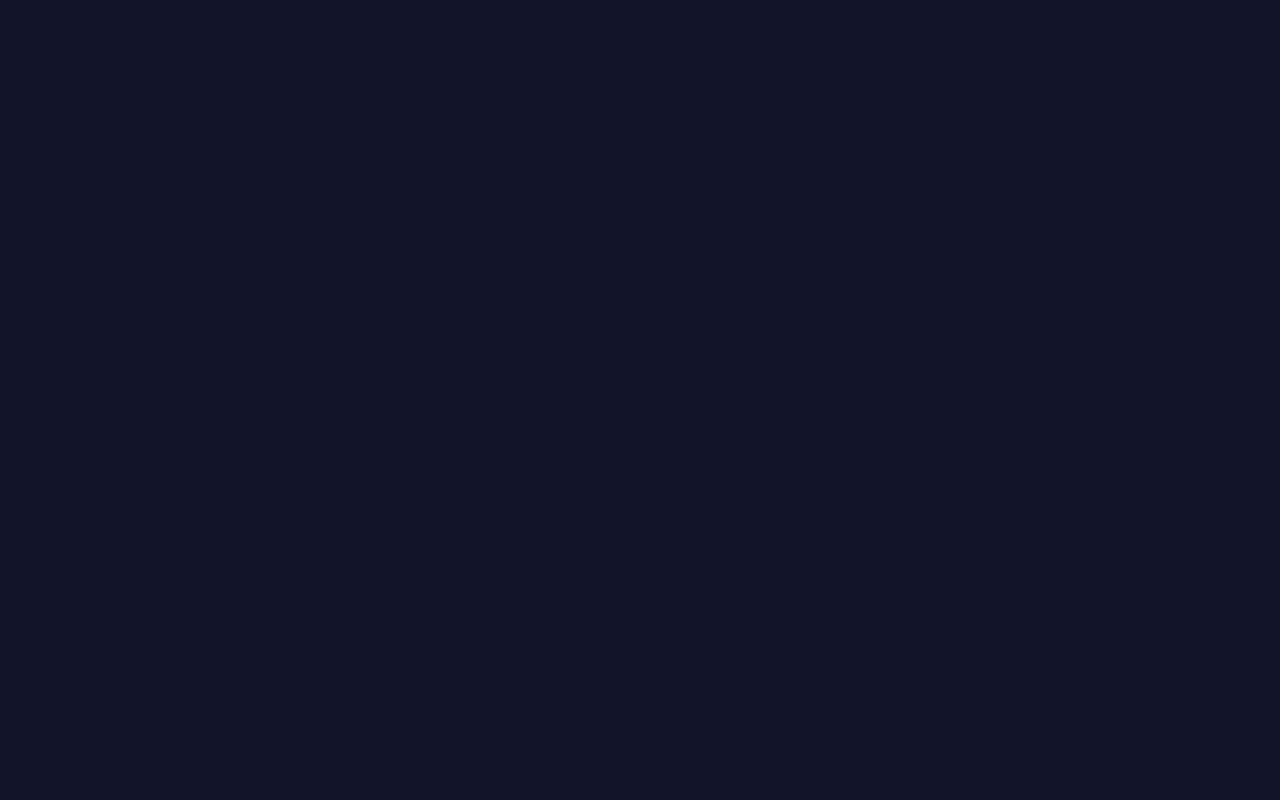
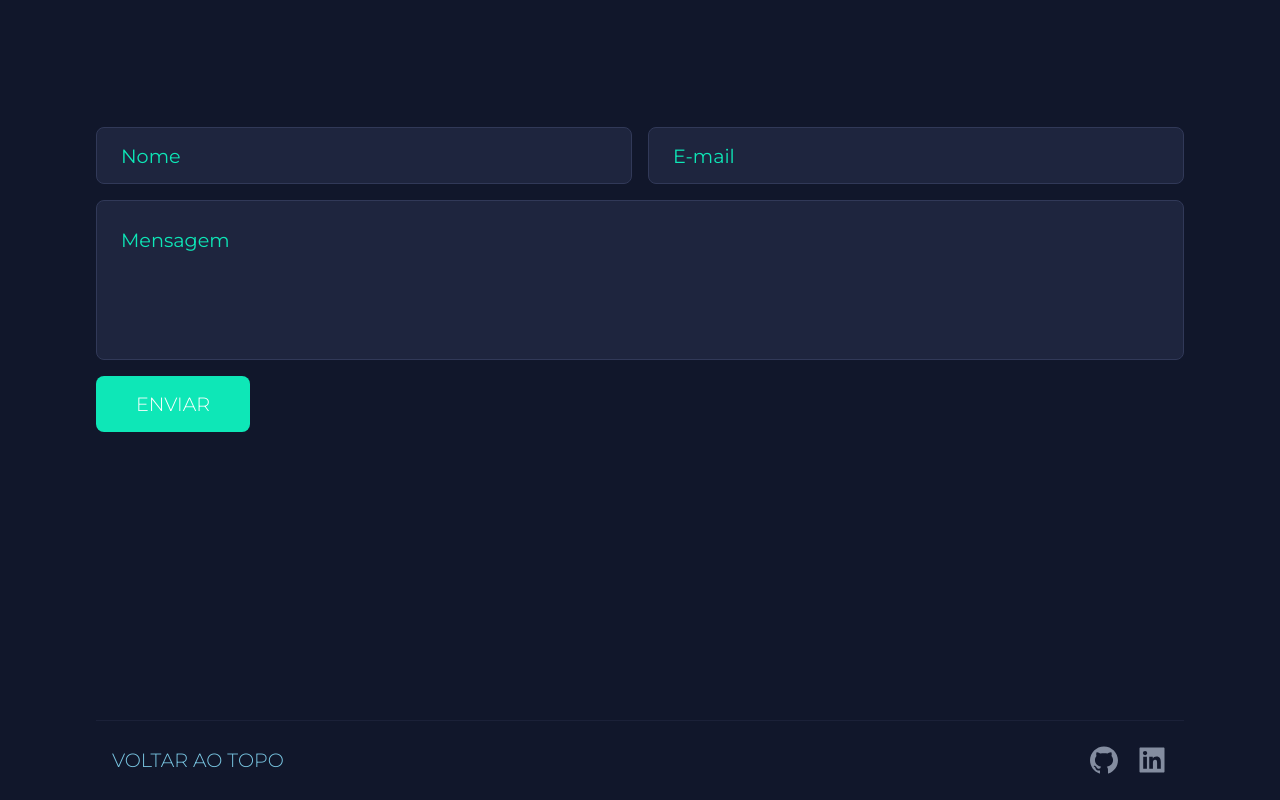
Before and after one commit to guiduzera/my_app, a Next.js app: page / in a window 1280 px wide. Shown: the part 4596-5396 px from the top of the page. Before the commit the page ends 4147 px from the top, so only its background shows below. Built offline with nearby package versions, Linux system fonts and the light colour scheme.

Commit message:
adicionando a area de contato e footer

```diff
--- /dev/null
+++ b/src/components/FormContato/Form.tsx
@@ -0,0 +1,75 @@
+import { useState } from 'react';
+// import toast from 'react-hot-toast';
+// import { sendContactMail } from '../../services/sendMail';
+import theme from '../../styles/theme';
+import { FormContainer, Input, TextArea } from './styles';
+
+export default function Form() {
+  const [nome, setNome] = useState('');
+  const [email, setEmail] = useState('');
+  const [mensagem, setMensagem] = useState('');
+
+  const [loading, setLoading] = useState(false);
+
+  async function handleSubmit(event) {
+    event.preventDefault();
+
+    if (!nome || !email || !mensagem) {
+      toast('Preencha todos os campos para enviar sua mensagem!', {
+        style: {
+          background: theme.error,
+          color: '#fff'
+        }
+      });
+      return;
+    }
+
+    try {
+      setLoading(true);
+      await sendContactMail(nome, email, mensagem);
+      setNome('');
+      setEmail('');
+      setMensagem('');
+
+      toast('Mensagem enviada com sucesso!', {
+        style: {
+          background: theme.secondary,
+          color: '#fff'
+        }
+      });
+    } catch (error) {
+      toast('Ocorreu um erro ao tentar enviar sua mensagem. Tente novamente!', {
+        style: {
+          background: theme.error,
+          color: '#fff'
+        }
+      });
+    } finally {
+      setLoading(false);
+    }
+  }
+
+  return (
+    <FormContainer data-aos="fade-up" onSubmit={handleSubmit}>
+      <Input
+        placeholder="Nome"
+        value={nome}
+        onChange={({ target }) => setNome(target.value)}
+      />
+      <Input
+        placeholder="E-mail"
+        type="email"
+        value={email}
+        onChange={({ target }) => setEmail(target.value)}
+      />
+      <TextArea
+        placeholder="Mensagem"
+        value={mensagem}
+        onChange={({ target }) => setMensagem(target.value)}
+      />
+      <button type="submit" disabled={loading}>
+        ENVIAR
+      </button>
+    </FormContainer>
+  );
+}
--- /dev/null
+++ b/src/components/FormContato/index.tsx
@@ -0,0 +1,30 @@
+import { Container } from './styles';
+import SectionTitle from '../SectionTitle';
+import Form from './Form';
+
+function FormContato() {
+  return (
+    <Container>
+      <SectionTitle
+        title={
+          <>
+            Precisa dos
+            <br />
+            meus serviços?
+          </>
+        }
+        description={
+          <>
+            Preencha o formulário abaixo que
+            <br />
+            irei retornar em breve
+          </>
+        }
+      />
+
+      <Form />
+    </Container>
+  );
+}
+
+export default FormContato;
--- /dev/null
+++ b/src/components/FormContato/styles.ts
@@ -0,0 +1,91 @@
+/* eslint-disable import/prefer-default-export */
+import { darken } from 'polished';
+import styled from 'styled-components';
+
+export const Container = styled.section``;
+
+export const FormContainer = styled.form`
+  margin-top: 8rem;
+  width: 100%;
+  display: grid;
+  grid-template-columns: 1fr 1fr;
+  gap: 1rem;
+  > button {
+    border: none;
+    padding: 1rem 2.5rem;
+    color: #fff;
+    font-weight: 300;
+    font-size: 1.2rem;
+    border-radius: 0.5rem;
+    background: ${({ theme }) => theme.primary};
+    transition: 0.5s;
+    width: fit-content;
+    &:disabled {
+      opacity: 0.5;
+    }
+    &:not(:disabled):hover {
+      background: ${({ theme }) => darken(0.05, theme.primary)};
+    }
+  }
+  @media (max-width: 700px) {
+    margin-top: 5rem;
+    grid-template-columns: 1fr;
+  }
+  @media (max-width: 450px) {
+    > button {
+      padding: 0.8rem 1.5rem;
+      font-size: 1rem;
+    }
+  }
+`;
+
+export const Input = styled.input`
+  height: 3rem;
+  width: 100%;
+  background: ${({ theme }) => theme.inputBackground};
+  border: 1px solid ${({ theme }) => theme.border};
+  padding: 1.7rem 1.5rem;
+  color: ${({ theme }) => theme.primary};
+  border-radius: 0.5rem;
+  font-size: 1.2rem;
+  outline: none;
+  transition: 0.5s;
+  &:focus {
+    border-color: ${({ theme }) => theme.primary};
+  }
+  &::placeholder {
+    color: ${({ theme }) => theme.primary};
+  }
+  @media (max-width: 450px) {
+    padding: 1.4rem;
+    font-size: 1rem;
+  }
+`;
+
+export const TextArea = styled.textarea`
+  height: 10rem;
+  width: 100%;
+  background: ${({ theme }) => theme.inputBackground};
+  border: 1px solid ${({ theme }) => theme.border};
+  padding: 1.7rem 1.5rem;
+  color: ${({ theme }) => theme.primary};
+  border-radius: 0.5rem;
+  font-size: 1.2rem;
+  outline: none;
+  transition: 0.5s;
+  resize: none;
+  grid-column: 1 / 3;
+  &:focus {
+    border-color: ${({ theme }) => theme.primary};
+  }
+  &::placeholder {
+    color: ${({ theme }) => theme.primary};
+  }
+  @media (max-width: 700px) {
+    grid-column: 1;
+  }
+  @media (max-width: 450px) {
+    padding: 1.4rem;
+    font-size: 1rem;
+  }
+`;
--- /dev/null
+++ b/src/components/Rodape/Footer.tsx
@@ -0,0 +1,37 @@
+import { AiOutlineGithub, AiFillLinkedin } from 'react-icons/ai';
+import { Container } from './styles';
+
+function Footer() {
+  function handleRedirect(url: string) {
+    window.open(url);
+  }
+
+  function handleScrollTop() {
+    window.scroll({
+      top: 0,
+      behavior: 'smooth'
+    });
+  }
+
+  return (
+    <Container>
+      <div className="container">
+        <button type="button" onClick={handleScrollTop}>
+          Voltar ao topo
+        </button>
+        <section>
+          <AiOutlineGithub
+            onClick={() => handleRedirect('https://github.com/guiduzera')}
+          />
+          <AiFillLinkedin
+            onClick={() =>
+              handleRedirect('https://www.linkedin.com/in/guilhermeedu/')
+            }
+          />
+        </section>
+      </div>
+    </Container>
+  );
+}
+
+export default Footer;
--- /dev/null
+++ b/src/components/Rodape/styles.ts
@@ -0,0 +1,52 @@
+/* eslint-disable import/prefer-default-export */
+import styled from 'styled-components';
+
+export const Container = styled.footer`
+  width: 100%;
+  display: flex;
+  margin-top: 10rem;
+  border-top: 1px solid ${({ theme }) => theme.backgroundLight};
+  height: 5rem;
+  align-items: center;
+  justify-content: center;
+  > div {
+    display: flex;
+    align-items: center;
+    justify-content: space-between;
+    button {
+      background: none;
+      border: none;
+      color: ${({ theme }) => theme.secondary};
+      text-transform: uppercase;
+      font-weight: 300;
+      font-size: 1.2rem;
+    }
+    > section {
+      display: flex;
+      align-items: center;
+      gap: 1rem;
+      svg {
+        width: 2rem;
+        height: 2rem;
+        color: ${({ theme }) => theme.text};
+        transition: 0.5s;
+        cursor: pointer;
+        &:hover {
+          color: ${({ theme }) => theme.primary};
+        }
+      }
+    }
+    @media (max-width: 450px) {
+      button {
+        font-size: 0.9rem;
+      }
+      > section {
+        gap: 0.5rem;
+        svg {
+          width: 1.5rem;
+          height: 1.5rem;
+        }
+      }
+    }
+  }
+`;
--- a/src/components/SectionTitle/index.tsx
+++ b/src/components/SectionTitle/index.tsx
@@ -3,7 +3,7 @@
 import { Container } from './styles';
 
 interface Props {
-  title: string;
+  title: string | ReactNode;
   description?: string | ReactNode;
 }
 
--- a/src/pages/index.tsx
+++ b/src/pages/index.tsx
@@ -4,6 +4,8 @@
 import Experience from '../components/Experience/Index';
 import Projetos from '../components/Projetos';
 import Conhecimentos from '../components/conhecimentos';
+import FormContato from '../components/FormContato';
+import Footer from '../components/Rodape/Footer';
 
 export default function Home() {
   return (
@@ -14,6 +16,8 @@
         <Experience />
         <Projetos />
         <Conhecimentos />
+        <FormContato />
+        <Footer />
       </main>
     </HomeContainer>
   );
```
